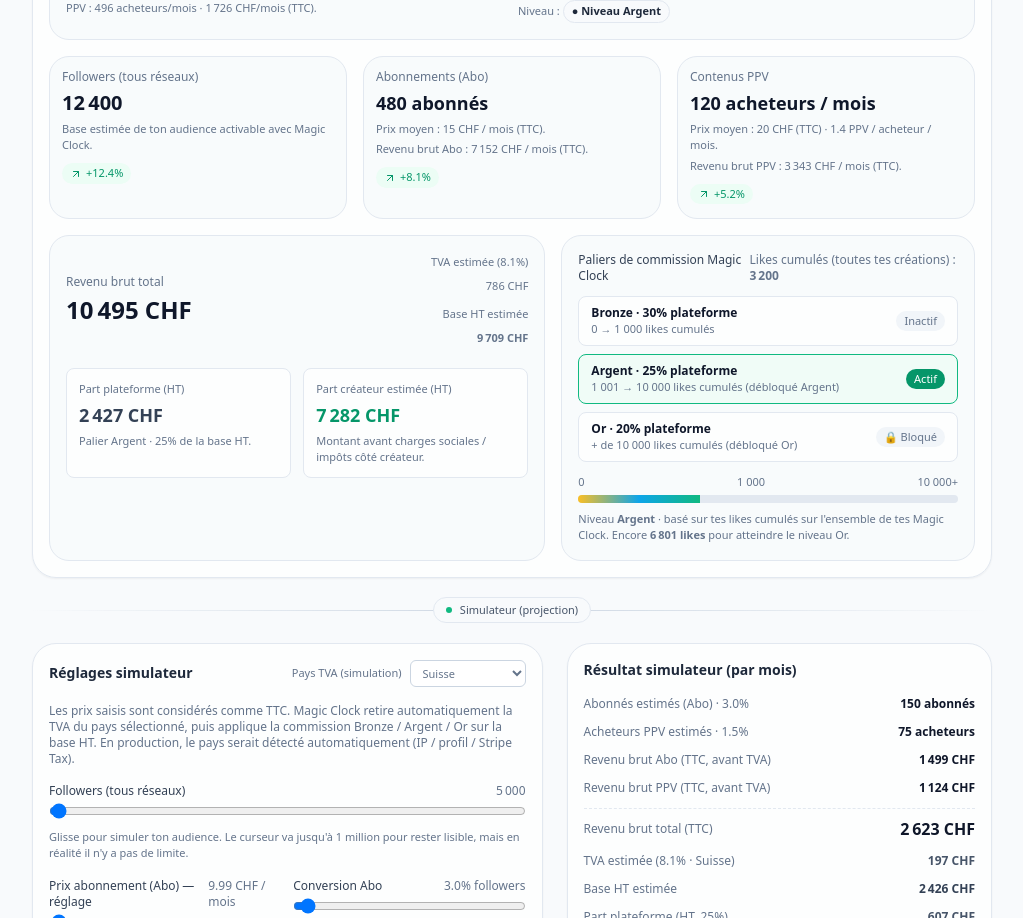
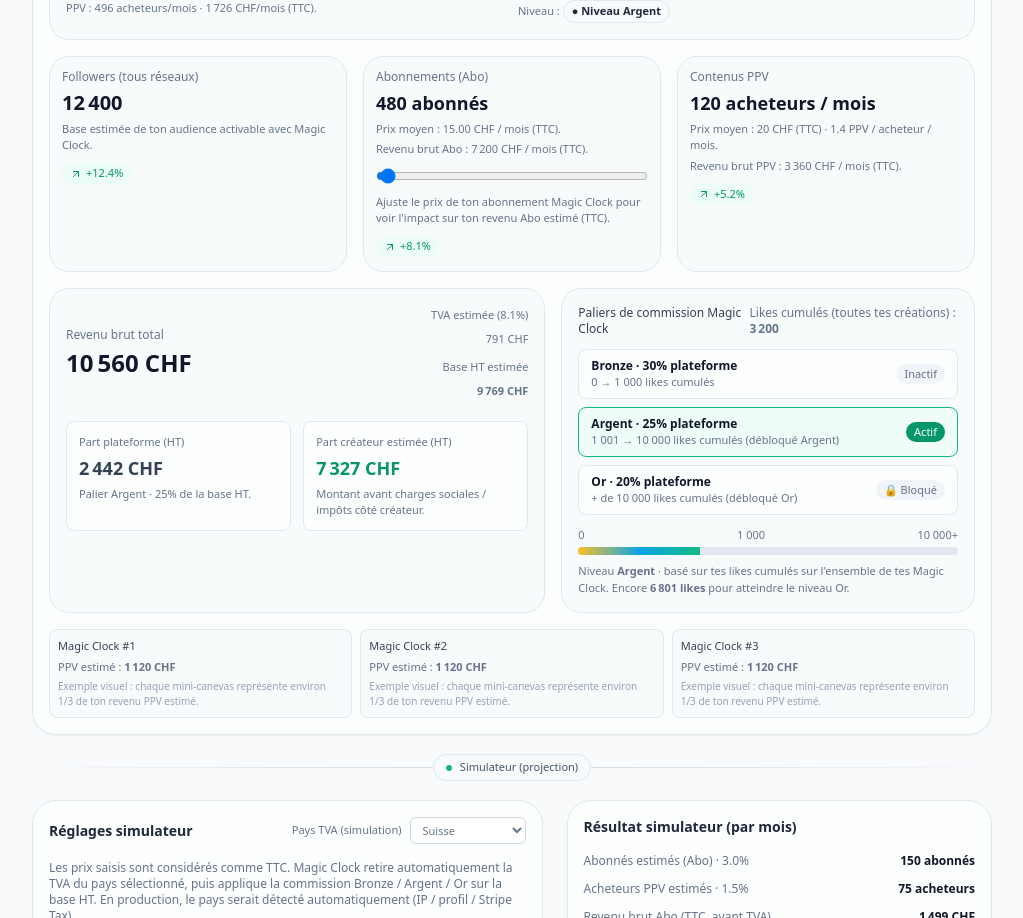
Before and after one commit to welcome-magic-clock/magic-clock-web-mvp, a Next.js app: page /monet in a window 1280 px wide. Shown: the part 700-1618 px from the top of the page, without its empty margins (256-1279 px from the left). Built offline with nearby package versions, Linux system fonts and the light colour scheme.

Commit message:
Update page.tsx

```diff
--- a/app/monet/page.tsx
+++ b/app/monet/page.tsx
@@ -167,11 +167,11 @@
     creators.find((c) => c.name === "Aiko Tanaka") ?? creators[0];
 
   const displayHandle =
-    currentCreator && typeof currentCreator.handle === "string"
+    currentCreator && currentCreator.handle
       ? currentCreator.handle.startsWith("@")
         ? currentCreator.handle
         : `@${currentCreator.handle}`
-      : "@magic_clock_creator";
+      : "@magic_clock";
 
   // TVA “réalité” : pays figé (ex: Suisse)
   const vatRateReal = CURRENT_COUNTRY.vatRate;
@@ -180,11 +180,11 @@
   const realFollowers = currentCreator?.followers ?? 12450;
   const realFollowersDelta = 12.4;
 
-  const realAboPrice = 14.9; // TTC
+  const [realAboPrice, setRealAboPrice] = useState<number>(15); // TTC
   const realAboSubs = 480;
   const realAboDelta = 8.1;
 
-  const realPpvPrice = 19.9; // TTC
+  const realPpvPrice = 20; // TTC (exemple)
   const realPpvBuyers = 120;
   const realPpvPerBuyer = 1.4;
   const realPpvDelta = 5.2;
@@ -247,7 +247,7 @@
     [simAboSharePct]
   );
 
-  // Mini "courbe" d’évolution simulée (7 périodes) basée sur la part créateur NETTE
+  // Mini "courbe" d’évolution simulée (7 périodes)
   const historyPoints = useMemo(() => {
     const base = simCreatorShareNet || 0;
     const factors = [0.55, 0.7, 0.85, 1, 1.08, 1.15, 1.25];
@@ -275,17 +275,19 @@
   }, [historyPoints]);
 
   return (
-    <div className="container py-8 space-y-8">
-      {/* HEADER AVEC AVATAR + HANDLE SANS DOUBLE @ */}
+    <div className="container space-y-8 py-8">
+      {/* HEADER AVEC AVATAR CRÉATEUR */}
       <header className="space-y-4">
         {/* Ligne avatar + nom + handle */}
         <div className="flex items-center gap-3">
           <div className="h-10 w-10 overflow-hidden rounded-full bg-slate-200">
-            <img
-              src={currentCreator?.avatar}
-              alt={currentCreator?.name}
-              className="h-full w-full object-cover"
-            />
+            {currentCreator?.avatar && (
+              <img
+                src={currentCreator.avatar}
+                alt={currentCreator.name}
+                className="h-full w-full object-cover"
+              />
+            )}
           </div>
           <div className="flex flex-col">
             <span className="text-[11px] text-slate-500">
@@ -295,9 +297,7 @@
               <h1 className="text-lg font-semibold">
                 {currentCreator?.name ?? "Créateur Magic Clock"}
               </h1>
-              <span className="text-xs text-slate-500">
-                {displayHandle}
-              </span>
+              <span className="text-xs text-slate-500">{displayHandle}</span>
             </div>
           </div>
         </div>
@@ -372,11 +372,31 @@
               {realAboSubs.toLocaleString("fr-CH")} abonnés
             </p>
             <p className="mt-1 text-[11px] text-slate-500">
-              Prix moyen : {formatMoney(realAboPrice)} / mois (TTC).
+              Prix moyen : {realAboPrice.toFixed(2)} CHF / mois (TTC).
             </p>
             <p className="mt-1 text-[11px] text-slate-500">
               Revenu brut Abo : {formatMoney(realGrossAbos)} / mois (TTC).
             </p>
+
+            {/* Slider de réglage du prix Abo dans le cockpit réel */}
+            <div className="mt-2">
+              <input
+                type="range"
+                min={0.99}
+                max={999}
+                step={0.5}
+                value={realAboPrice}
+                onChange={(e) =>
+                  setRealAboPrice(clamp(Number(e.target.value), 0.99, 999))
+                }
+                className="w-full"
+              />
+              <p className="mt-1 text-[11px] text-slate-500">
+                Ajuste le prix de ton abonnement Magic Clock pour voir
+                l&apos;impact sur ton revenu Abo estimé (TTC).
+              </p>
+            </div>
+
             <div className="mt-2">
               <TrendBadge value={realAboDelta} />
             </div>
@@ -517,7 +537,7 @@
               })}
             </div>
 
-            {/* Barre de progression likes + méritocratie */}
+            {/* Barre de progression likes + explication méritocratie */}
             <div className="mt-1">
               <div className="mb-1 flex items-center justify-between text-[11px] text-slate-500">
                 <span>0</span>
@@ -572,6 +592,30 @@
               })()}
             </div>
           </div>
+        </div>
+
+        {/* Mini-canevas PPV : aperçu visuel des contenus (RÉALITÉ) */}
+        <div className="mt-4 flex gap-2 overflow-x-auto text-[11px]">
+          {[1, 2, 3].map((idx) => (
+            <div
+              key={idx}
+              className="min-w-[130px] flex-1 rounded-lg border border-slate-200 bg-slate-50/80 p-2"
+            >
+              <p className="truncate font-medium text-slate-700">
+                Magic Clock #{idx}
+              </p>
+              <p className="mt-1 text-slate-500">
+                PPV estimé :{" "}
+                <span className="font-semibold">
+                  {formatMoney(realGrossPpv / 3)}
+                </span>
+              </p>
+              <p className="mt-1 text-[10px] text-slate-400">
+                Exemple visuel : chaque mini-canevas représente environ 1/3 de
+                ton revenu PPV estimé.
+              </p>
+            </div>
+          ))}
         </div>
       </section>
 
@@ -885,7 +929,7 @@
             </div>
           </div>
 
-          {/* Mini-canevas PPV : aperçu visuel des contenus */}
+          {/* Mini-canevas PPV : aperçu visuel des contenus (SIMULATEUR) */}
           <div className="mt-3 flex gap-2 overflow-x-auto text-[11px]">
             {[1, 2, 3].map((idx) => (
               <div
@@ -902,14 +946,14 @@
                   </span>
                 </p>
                 <p className="mt-1 text-[10px] text-slate-400">
-                  Exemple visuel : chaque mini-canevas représente environ 1/3
-                  de ton revenu PPV estimé.
+                  Exemple visuel : chaque mini-canevas représente environ 1/3 de
+                  ton revenu PPV estimé.
                 </p>
               </div>
             ))}
           </div>
 
-          {/* Donut + légende + courbe */}
+          {/* Donut + légende */}
           <div className="mt-2 grid items-center gap-4 md:grid-cols-[minmax(0,1fr)_minmax(0,1.2fr)]">
             <div className="flex flex-col items-center gap-2">
               <div
@@ -937,6 +981,7 @@
               </div>
             </div>
 
+            {/* Courbe d'évolution */}
             <div className="space-y-2">
               <p className="text-xs font-medium text-slate-700">
                 Projection d&apos;évolution (part créateur HT)
```
